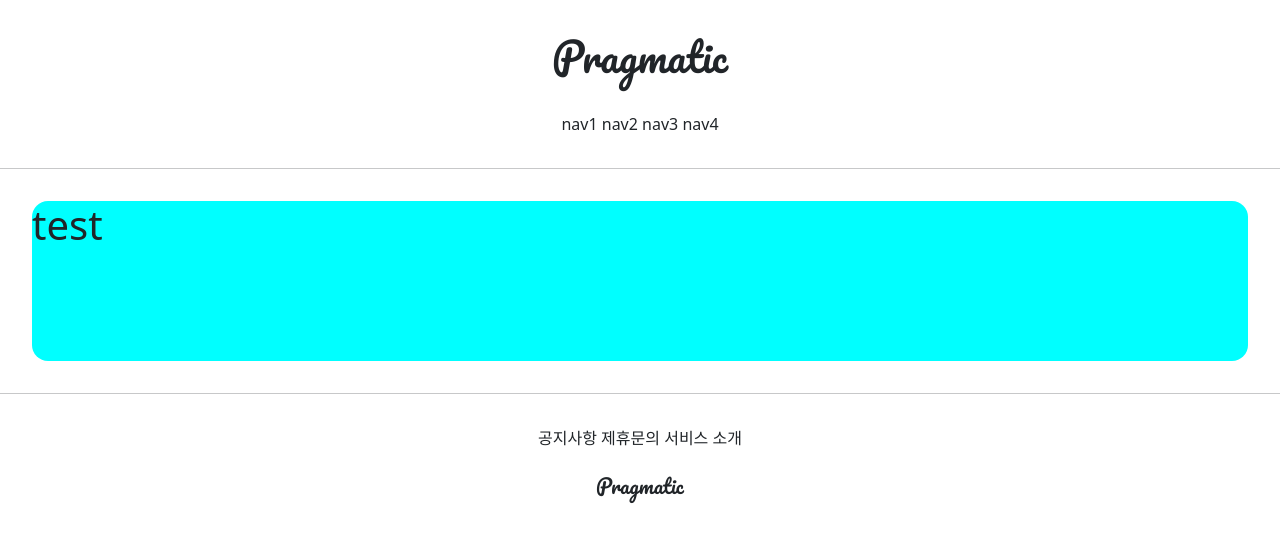
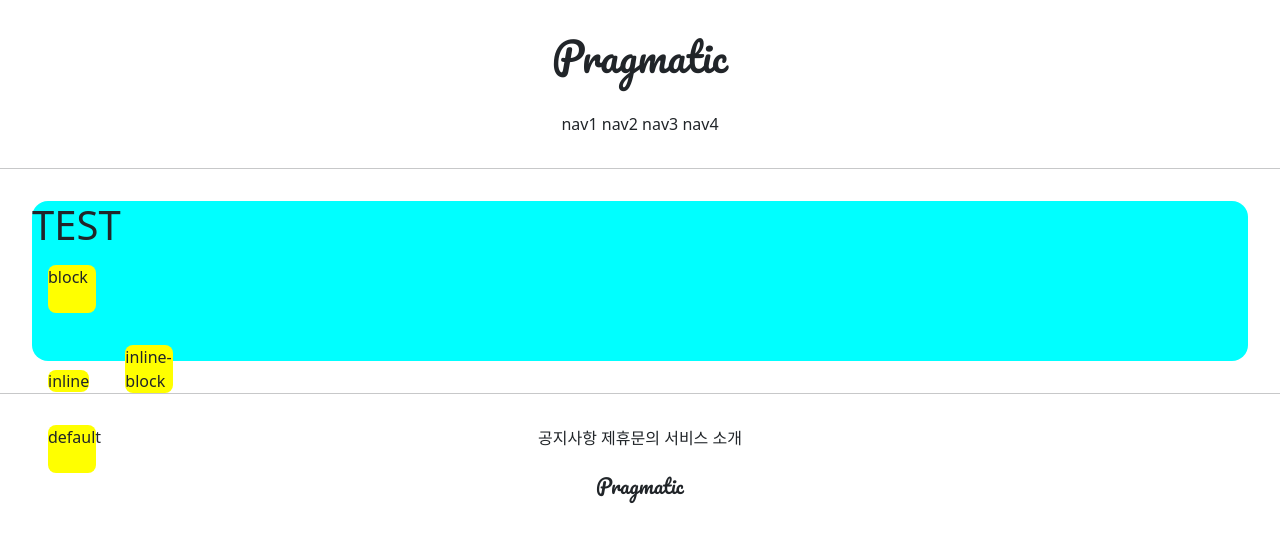
Before and after one commit to hanbitgoun/djangoproject_01, a Django app: page /accounts/hello_world/ in a window 1280 px wide. Shown: the top 542 px of the page. Run offline with Django 3.2, Linux system fonts and the light colour scheme; parts of the project's set-up code (start-up, migrations or seed data) failed here and were passed over.

Commit message:
20210707_w commit_2

```diff
--- a/accountapp/templates/accountapp/hello_world.html
+++ b/accountapp/templates/accountapp/hello_world.html
@@ -1,9 +1,23 @@
 {% extends 'base.html' %}
 
 {% block content %}
+    <style>
+        .testing {
+            background-color: yellow;
+            margin: 1rem;
+            height: 48px;
+            width: 48px;
+            border-radius: .5rem;
+        }
+    </style>
+    <div style="height: 10rem; background-color: aqua; margin: 2rem; border-radius: 1rem;">
+        <h1>TEST</h1>
+        <div class="testing" style="display: block">block</div>
+        <div class="testing" style="display: inline">inline</div>
+        <div class="testing" style="display: inline-block">inline-block</div>
+        <div class="testing" style="display: none">none</div>
+        <div class="testing">default</div>
+    </div>
 
-<div style="height: 10rem; background-color: aqua; margin: 2rem; border-radius: 1rem;">
-    <h1>test</h1>
-</div>
 
 {% endblock %}
```
